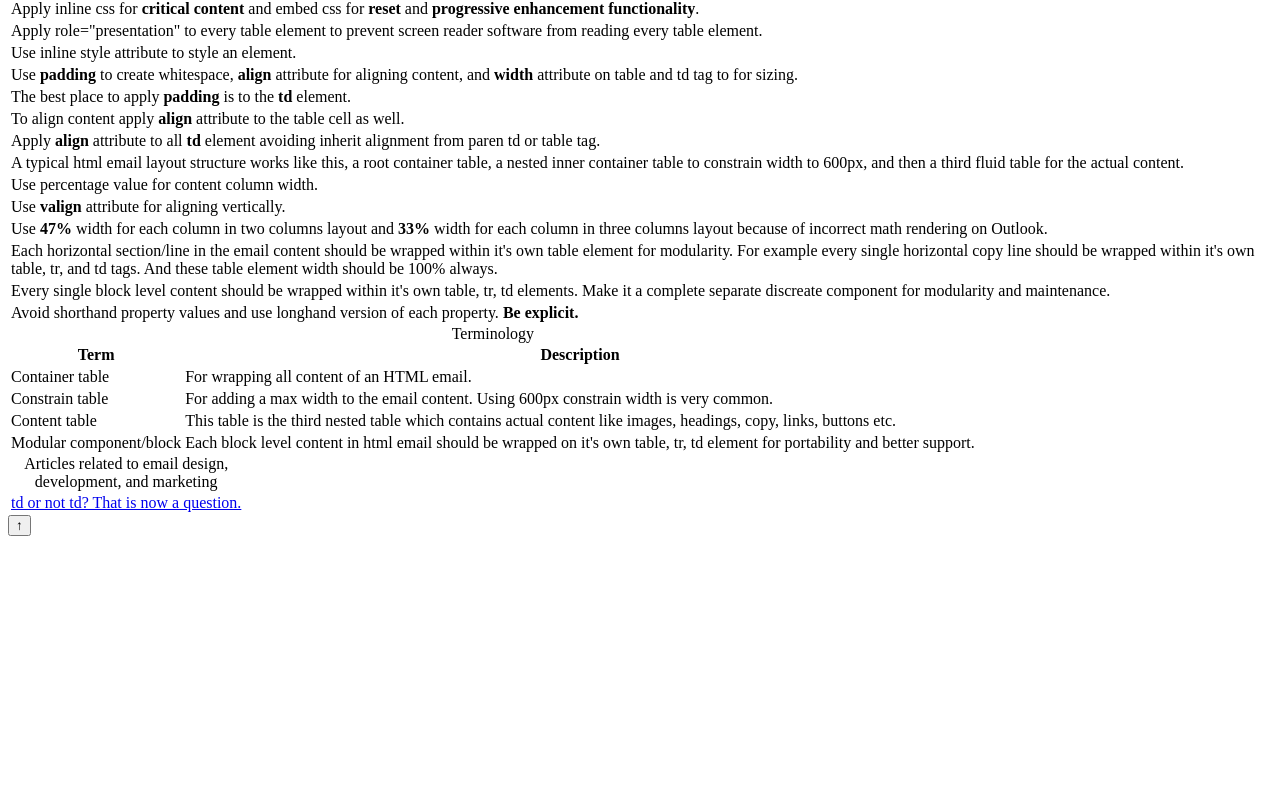
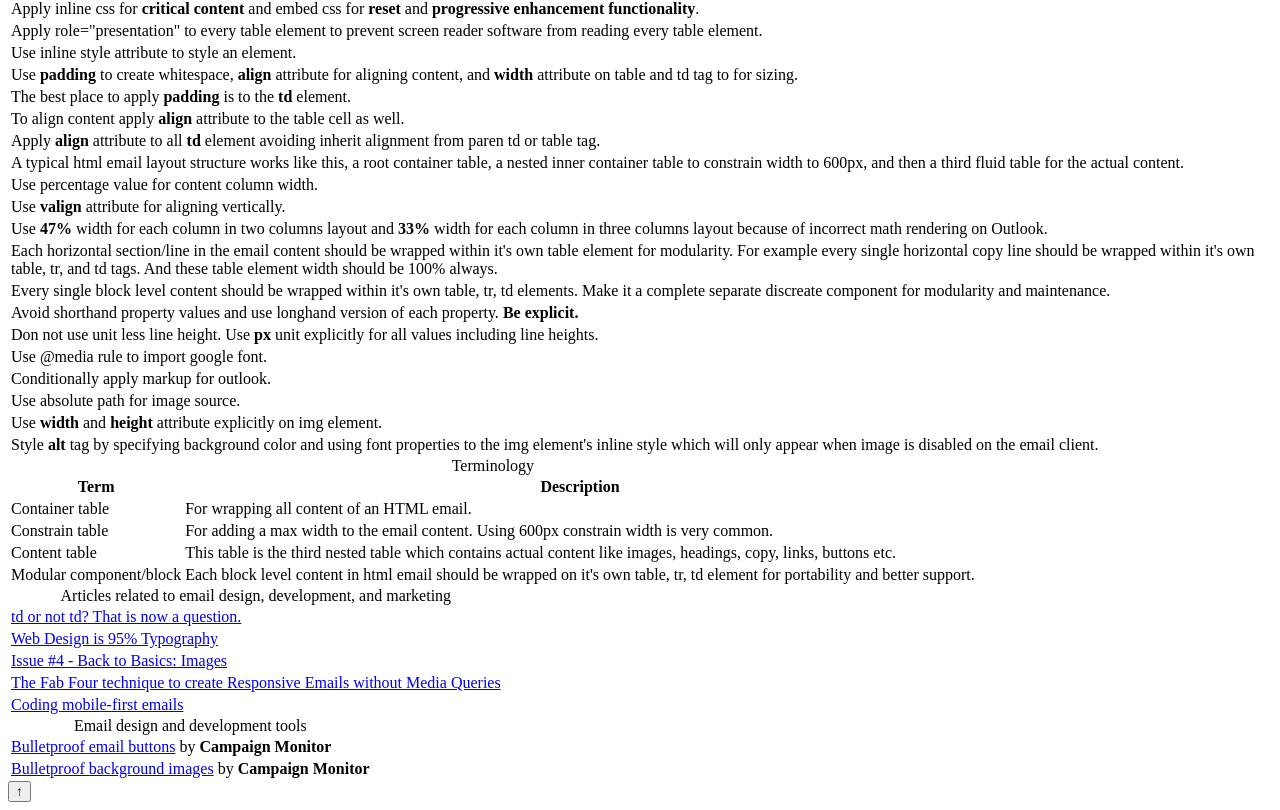
Before and after one commit to richtech9/learn-rich, a Vue app: page /html-email in a window 1280 px wide. Shown: the part 1338-2148 px from the top of the page. Before the commit the page ends 1882 px from the top, so only its background shows below. Built offline with nearby package versions, Linux system fonts and the light colour scheme; a small style sheet from the web is missing.

Commit message:
Add more html email content

```diff
--- a/src/modules/html-email/views/HtmlEmail.vue
+++ b/src/modules/html-email/views/HtmlEmail.vue
@@ -264,6 +264,24 @@
             <tr>
               <td>Avoid shorthand property values and use longhand version of each property. <strong>Be explicit.</strong></td>
             </tr>
+            <tr>
+              <td>Don not use unit less line height. Use <strong>px</strong> unit explicitly for all values including line heights.</td>
+            </tr>
+            <tr>
+              <td>Use @media rule to import google font.</td>
+            </tr>
+            <tr>
+              <td>Conditionally apply markup for outlook.</td>
+            </tr>
+            <tr>
+              <td>Use absolute path for image source.</td>
+            </tr>
+            <tr>
+              <td>Use <strong>width</strong> and <strong>height</strong> attribute explicitly on img element.</td>
+            </tr>
+            <tr>
+              <td>Style <strong>alt</strong> tag by specifying background color and using font properties to the img element's inline style which will only appear when image is disabled on the email client.</td>
+            </tr>
           </tbody>
         </table>
       </div><!-- /.c-table-responsive -->
@@ -307,6 +325,45 @@
                 <a href="http://labs.actionrocket.co/td-or-not-to-td-that-is-now-a-question" target="_blank">td or not td? That is now a question.</a>
               </td>
             </tr>
+            <tr>
+              <td>
+                <a href="https://ia.net/topics/the-web-is-all-about-typography-period" target="_blank">Web Design is 95% Typography</a>
+              </td>
+            </tr>
+            <tr>
+              <td>
+                <a href="https://julie.io/learn-email-html/issues/4-images-back-to-basics/" target="_blank">Issue #4 - Back to Basics: Images</a>
+              </td>
+            </tr>
+            <tr>
+              <td>
+                <a href="https://www.freecodecamp.org/news/the-fab-four-technique-to-create-responsive-emails-without-media-queries-baf11fdfa848/" target="_blank">The Fab Four technique to create Responsive Emails without Media Queries</a>
+              </td>
+            </tr>
+            <tr>
+              <td>
+                <a href="https://cm.engineering/coding-mobile-first-emails-1513ac4673e" target="_blank">Coding mobile-first emails</a>
+              </td>
+            </tr>
+          </tbody>
+        </table>
+      </div><!-- /.c-table-responsive -->
+
+      <!-- Email design and development tools -->
+      <div class="c-table-responsive">
+        <table class="c-table">
+          <caption>Email design and development tools</caption>
+          <tbody>
+            <tr>
+              <td>
+                <a href="https://buttons.cm/" target="_blank">Bulletproof email buttons</a> by <strong>Campaign Monitor</strong>
+              </td>
+            </tr>
+            <tr>
+              <td>
+                <a href="https://backgrounds.cm/" target="_blank">Bulletproof background images</a> by <strong>Campaign Monitor</strong>
+              </td>
+            </tr>
           </tbody>
         </table>
       </div><!-- /.c-table-responsive -->
```
